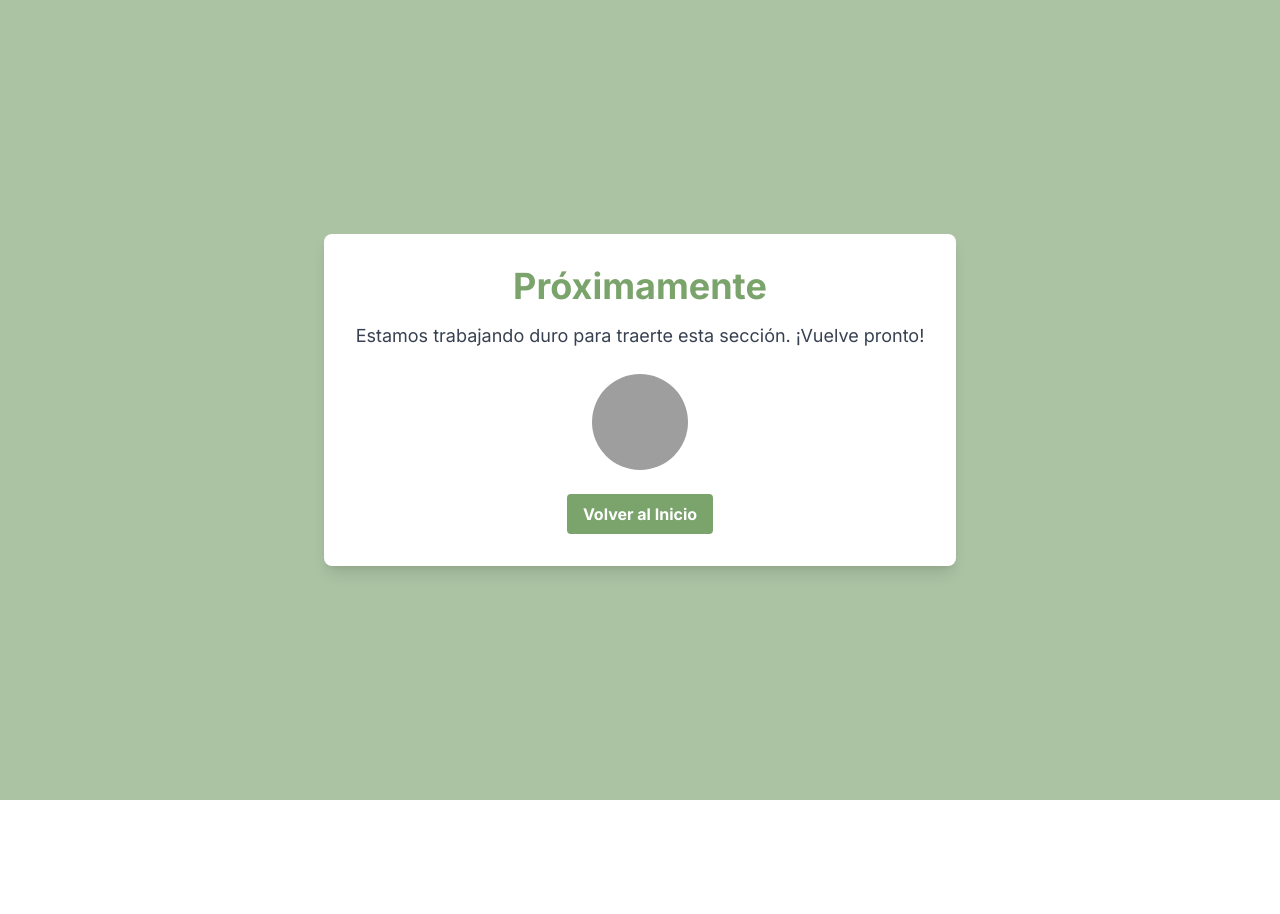
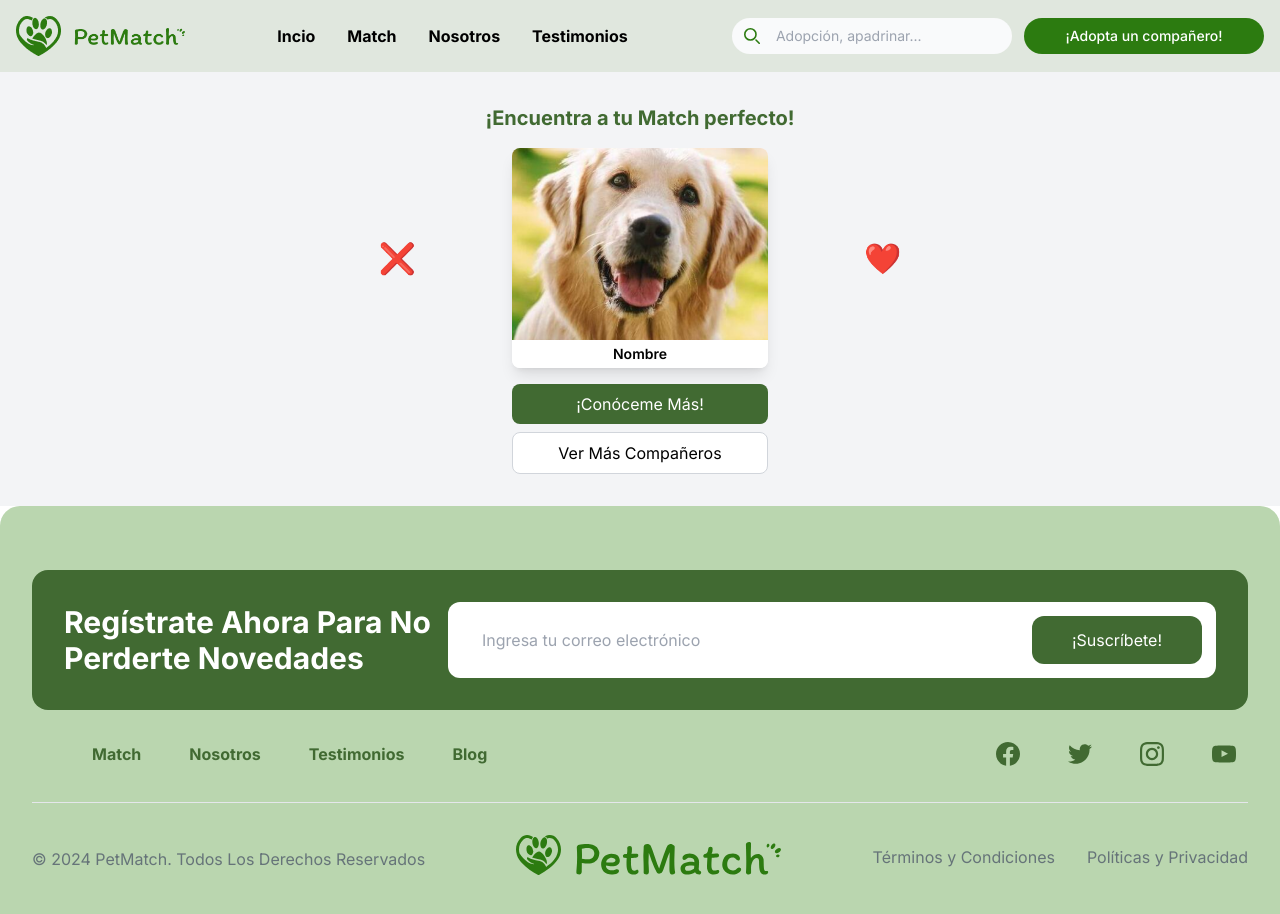
Before and after one commit to No-Country-simulation/c19-24-m-node-react, a React (Create React App) app in the folder front/petmatch/: page /Match in a window 1280 px wide. Shown: the top 914 px of the page. Before the commit the page ends 800 px from the top, so only its background shows below. Built offline with nearby package versions, Linux system fonts and the light colour scheme; grey boxes are pictures that could not be loaded.

Commit message:
matchPage almost done

```diff
--- /dev/null
+++ b/front/petmatch/src/Components/matchPage/MatchSection.jsx
@@ -0,0 +1,26 @@
+import React from 'react';
+import image from '../../images/perrito2.png'
+
+const MatchSection = () => {
+    return (
+        <div className="flex flex-col items-center py-8 bg-gray-100 relative">
+            <h2 className="text-xl font-bold mb-4 text-bgGreen">¡Encuentra a tu Match perfecto!</h2>
+            <div className="relative">
+                <button className="absolute right-96 top-1/2 transform -translate-y-1/2 text-red-500 text-3xl focus:outline-none">❌</button>
+                <div className="bg-white shadow-lg rounded-lg overflow-hidden w-64 mx-8">
+                    <img src={image} alt='Dog' className="w-full h-48 object-cover" />
+                    <div className=" bg-white text-center py-1">
+                        <h3 className="text-sm font-semibold">Nombre</h3>
+                    </div>
+                </div>
+                <button className="absolute left-96 top-1/2 transform -translate-y-1/2 text-pink-500 text-3xl">❤️</button>
+            </div>
+            <div className="mt-4 space-y-2 w-64">
+                <button className="bg-bgGreen text-white px-4 py-2 rounded-lg w-full">¡Conóceme Más!</button>
+                <button className="bg-white text-black px-4 py-2 rounded-lg border border-gray-300 w-full">Ver Más Compañeros</button>
+            </div>
+        </div>
+    );
+};
+
+export default MatchSection;
--- /dev/null
+++ b/front/petmatch/src/Pages/matchPage/MatchPage.jsx
@@ -0,0 +1,15 @@
+import Footer from "../../Components/Footer/Footer";
+import Header from "../../Components/Header/Header";
+import MatchSection from "../../Components/matchPage/MatchSection";
+
+function MatchPage () {
+    return(
+        <div>
+            <Header/>
+            <MatchSection/>
+            <Footer/>
+        </div>
+    )
+}
+
+export default MatchPage;
--- a/front/petmatch/src/Routes/Routes.jsx
+++ b/front/petmatch/src/Routes/Routes.jsx
@@ -3,7 +3,9 @@ import Home from "../Pages/Home/Home";
 import LoginPage from "../Pages/Auth/LoginPage";
 import RegisterPage from "../Pages/Auth/RegisterPage";
 import Matches from "../Pages/Matches/Matches";
+import MatchPage from "../Pages/matchPage/MatchPage";
 import ComingSoon from "../Pages/Comming Soon/CommingSoon";
+
 
 function AppRoutes() {
     return (
@@ -11,7 +13,7 @@ function AppRoutes() {
             <Route path='*' element={<ComingSoon />} />
             <Route path='/' element={<Home />} />
             <Route path='/Matches' element={<Matches />} />
-            <Route path='/Match' element={<ComingSoon />} />
+            <Route path='/Match' element={<MatchPage />} />
             <Route path='/Sign-Up' element={<RegisterPage />} />
             <Route path='/Log-In' element={<LoginPage />} />
             <Route path='/Catalogue' element={<ComingSoon />} />
```
Also changed, not shown: front/petmatch/src/images/perrito2.png (added).
